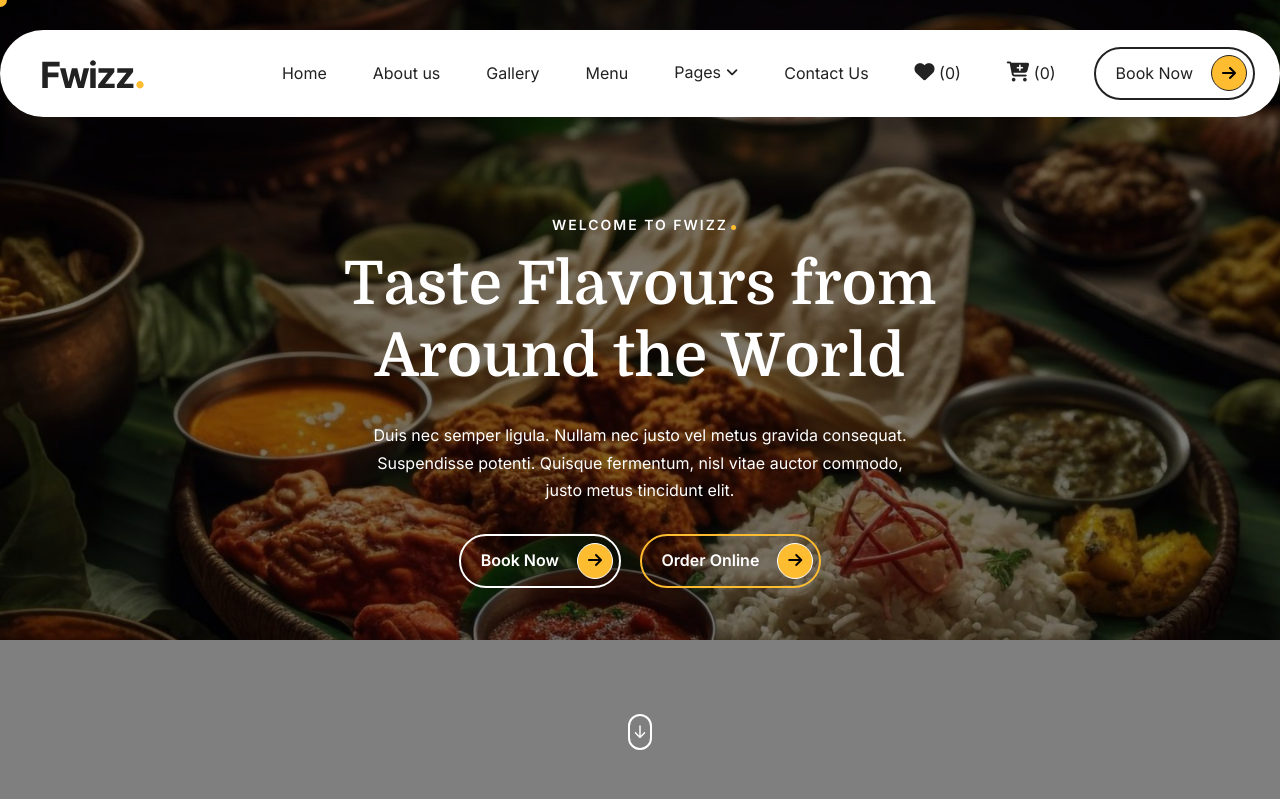
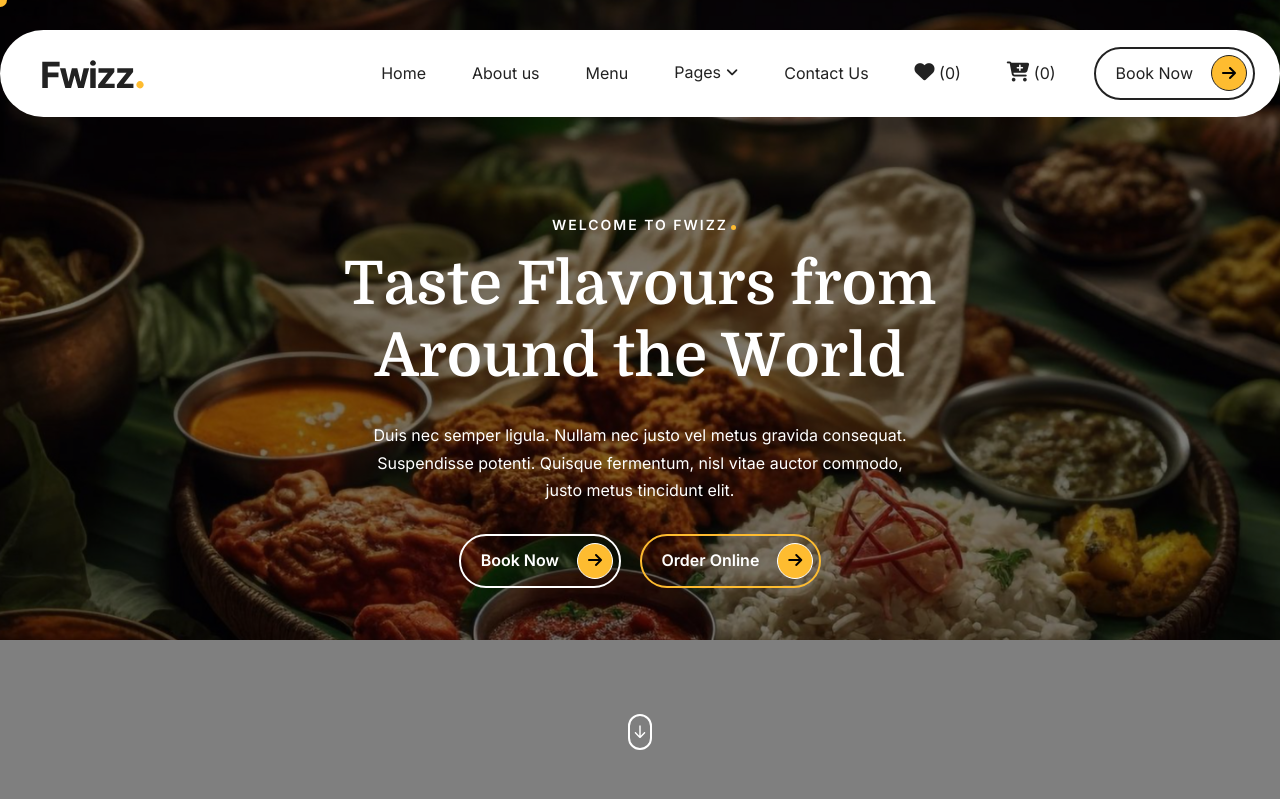
Before and after one commit to crazyycoder805/food-ovalfox, a PHP site: page /index.php in a window 1280 px wide. Shown: the top 799 px of the page. Run offline with PHP 8.4, Linux system fonts and the light colour scheme.

Commit message:
Opend project with no saved changes.

```diff
--- a/assets/includes/navbar.php
+++ b/assets/includes/navbar.php
@@ -26,7 +26,6 @@
                        <ul class="navbar-nav mr-auto" id="menu">
                            <li class="nav-item first-menu"><a class="nav-link" href="index.php">Home</a></li>
                            <li class="nav-item"><a class="nav-link" href="about.php">About us</a></li>
-                           <li class="nav-item"><a class="nav-link" href="gallery.php">Gallery</a></li>
                            <li class="nav-item"><a class="nav-link" href="menu.php">Menu</a></li>
                            <li class="nav-item submenu"><a class="nav-link" href="#">Pages</a>
                                <ul>
```
